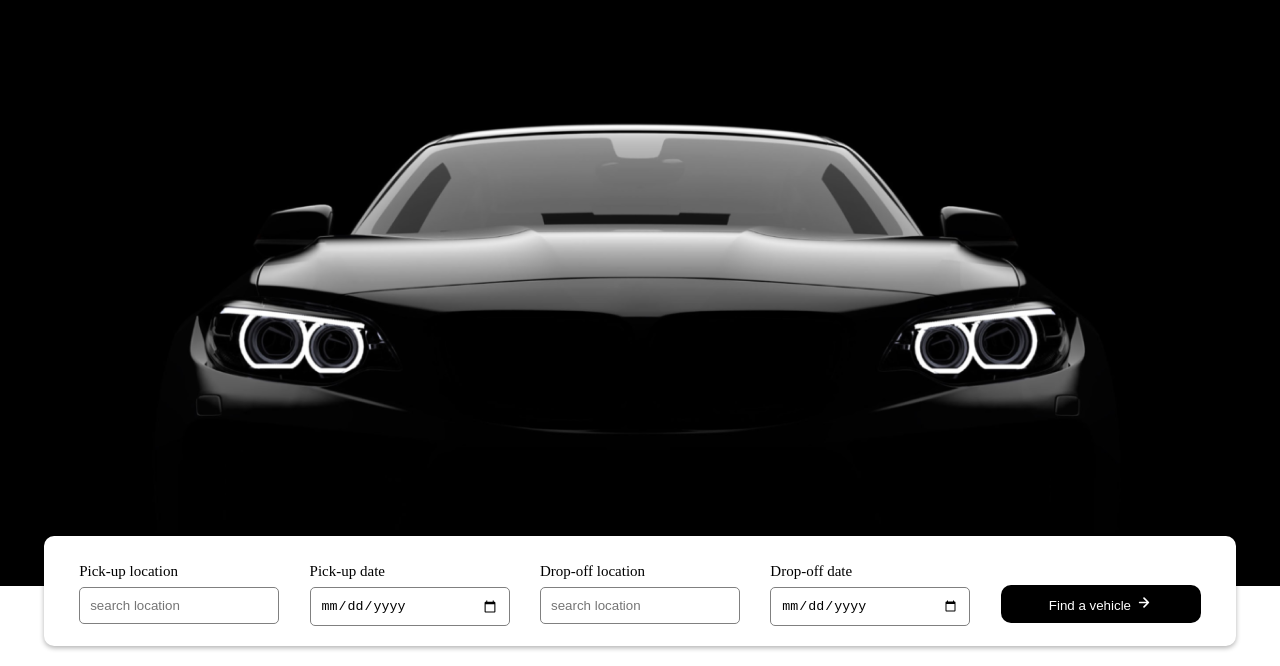
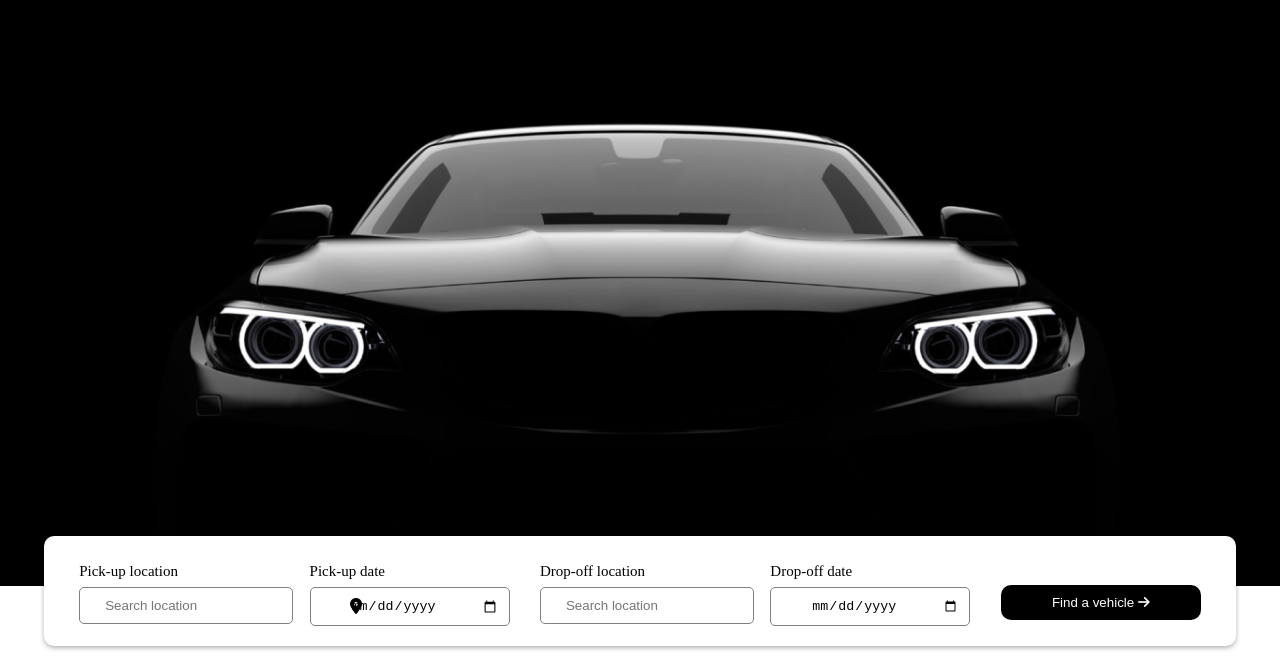
Before and after one commit to Safaa-source/car_rental, a plain HTML site: page index.html in a window 1280 px wide. Shown: the part 214-880 px from the top of the page. Drawn offline with Linux system fonts and the light colour scheme.

Commit message:
chore: finalizing first section output

```diff
--- a/index.html
+++ b/index.html
@@ -5,6 +5,7 @@
     <meta name="viewport" content="width=device-width, initial-scale=1.0">
     <title>Car Rental</title>
     <link rel="stylesheet" href="./style.css">
+    <link rel="stylesheet" href="https://cdnjs.cloudflare.com/ajax/libs/font-awesome/6.6.0/css/all.min.css">
 </head>
 <body>
     <section id="home-section">
@@ -40,7 +41,10 @@
             <div class="form">
                 <div class="input">
                     <p>Pick-up location</p>
-                    <input type="text" placeholder="search location">
+                    <div class="input-container">
+                        <input type="text" placeholder="Search location">
+                        <i class="fa-solid fa-location-dot"></i>
+                    </div>
                 </div>
                 <div class="input">
                     <p>Pick-up date</p>
@@ -48,7 +52,10 @@
                 </div>
                 <div class="input">
                     <p>Drop-off location</p>
-                    <input type="text" placeholder="search location">
+                    <div class="input-container">
+                        <input type="text" placeholder="Search location">
+                        <i class="fa-solid fa-location-dot"></i>
+                    </div>
                 </div>
                 <div class="input">
                     <p>Drop-off date</p>
@@ -57,9 +64,7 @@
                 <div class="input input-button">
                     <button>
                         Find a vehicle
-                        <svg class="icon" width="18" height="15" viewBox="0 0 18 18" fill="none" xmlns="http://www.w3.org/2000/svg">
-                            <path d="M3.75 9H14.25M14.25 9L9 3.75M14.25 9L9 14.25" stroke="white" stroke-width="2" stroke-linecap="round" stroke-linejoin="round"/>
-                        </svg>
+                        <i class="fa-solid fa-arrow-right"></i>
                     </button>
                 </div>
             </div>
--- a/style.css
+++ b/style.css
@@ -76,11 +76,20 @@
     border: none;
     border-radius: 10px;
 }
-.icon{
-    padding-top: 0px;
-}
 .input input{
     padding: 10px;
     border: 1px solid gray;
     border-radius: 5px;
+    padding-left: 40px;
 }
+.input-container{
+    position: relative;
+}
+.input-container input{
+    padding-left: 25px;
+}
+.input-container i{
+    margin-left: -95%;
+    position: absolute;
+    top: 30%;
+}
```
